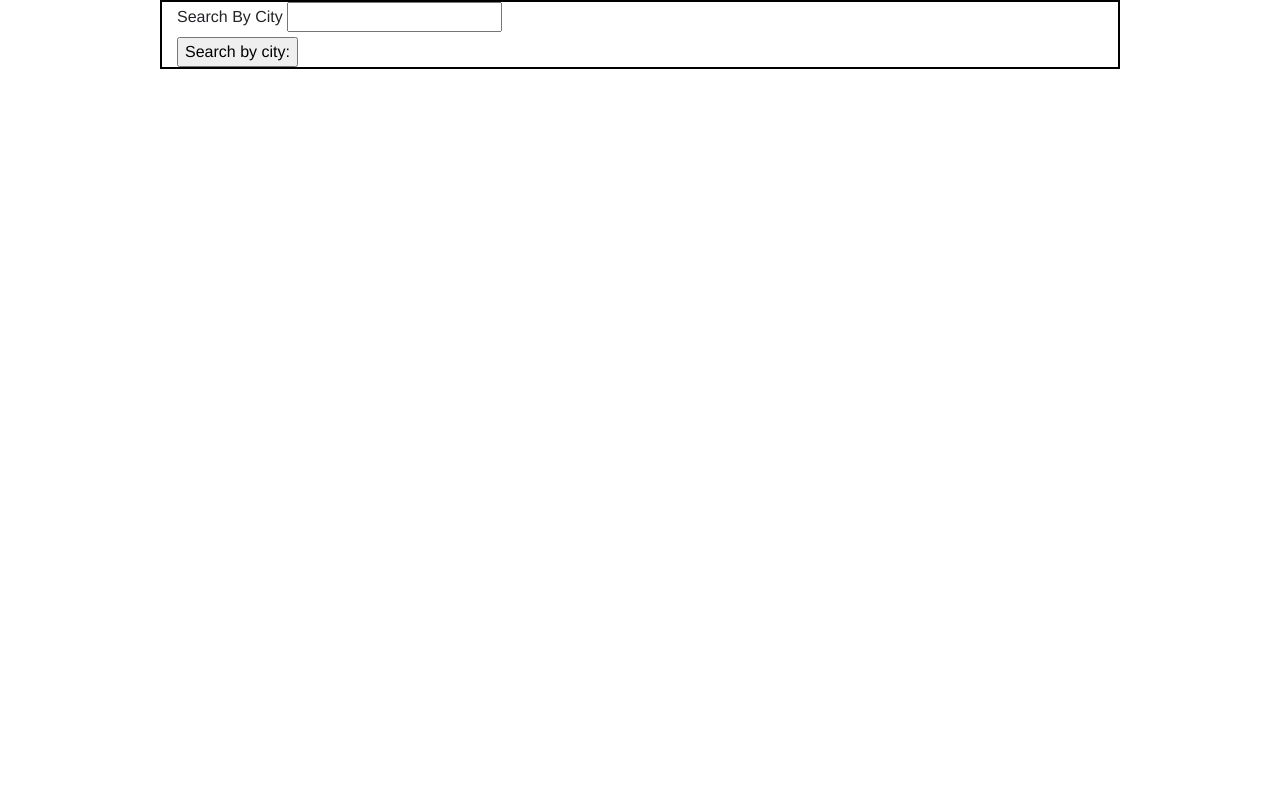
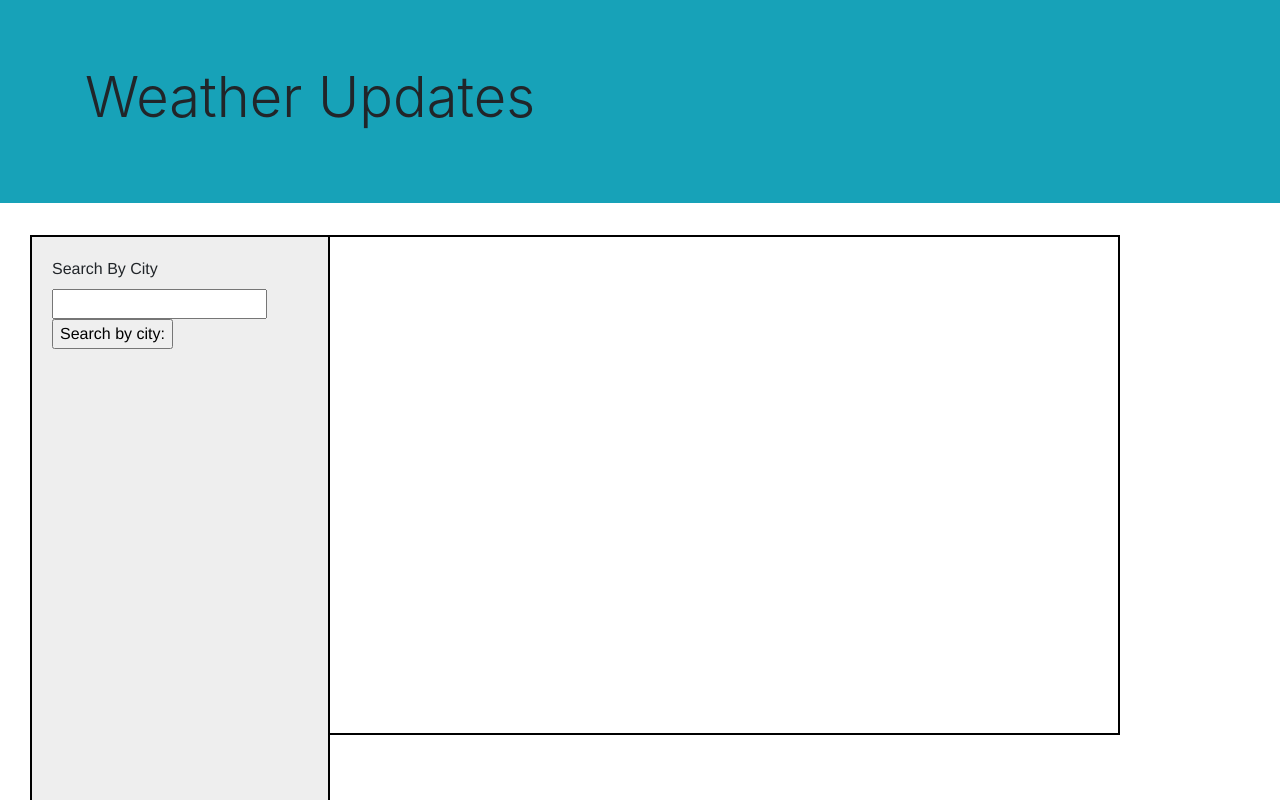
Before and after one commit to tcorn94/Weather_Page, a plain HTML site: page Instructions/index.html in a window 1280 px wide. Shown: the top 800 px of the page. Drawn offline with nearby package versions, Linux system fonts and the light colour scheme; no server answers.

Commit message:
more CSS

```diff
--- a/Instructions/index.html
+++ b/Instructions/index.html
@@ -15,11 +15,19 @@
 </head>
 
 
+<body>
+
+  <!-- input bootstrap header -->
+
+  <div class="jumbotron jumbotron-fluid bg-info">
+      <div class="container">
+        <h1 class="display-4">Weather Updates</h1>
+
+      </div>
+    </div>
 
 
-<body>
-
-  <div class="container">
+  <div class="weather">
         <div class="city"></div>
         <div class="wind"></div>
         <div class="humidity"></div>
@@ -28,18 +36,26 @@
         <script type="text/javascript"></script>
               <div id="buttons-view"></div>
 
-<div id="movie-form"> </div>  <label for="movie-input">Search By City</label>
+
+            </div>
+
+
+
+            <div id="searchArea">
+
+
+              <div id="movie-form"> </div>  <label for="movie-input">Search By City</label>
   <input type="text" id="movie-input"></input>
   <br>
 
   <input id="add-movie" type="submit" value="Search by city:"></input>
 
+</div>
 
 
 
 
 
-  </div>
 
 
 
--- a/Instructions/style.css
+++ b/Instructions/style.css
@@ -1,8 +1,16 @@
-.container{
+.weather{
     width: 960px;
     border: solid 2px black;
     font-family: 'Franklin Gothic Medium', 'Arial Narrow', Arial, sans-serif;
+    font-size: larger;
+    height: 500px;
+    padding: 50px;
+    margin: 0 auto;
+}
 
+.city{
+line-height: 25px;
+text-decoration: underline;
 }
 
 .widget{
@@ -10,3 +18,14 @@
     height: 200px;
     background-color: cadetblue;
 }
+
+#searchArea{
+    width: 300px;
+    height: 800px;
+    font-family: 'Franklin Gothic Medium', 'Arial Narrow', Arial, sans-serif;
+    border: black solid 2px;
+    background-color: #eeeeee;
+    margin: 30px;
+    padding: 20px;
+    margin-top: -500px;
+}
--- a/Instructions/weather.js
+++ b/Instructions/weather.js
@@ -7,9 +7,9 @@ var queryURL = "https://api.openweathermap.org/data/2.5/weather?q=Bujumbura,Buru
             console.log(response);
 
           $(".city").text(response.name + " Weather Details");
-          $(".wind").text("wind speed: " + response.wind.speed);
-          $(".humidity").text("humidity: " + response.main.humidity);
-          $(".temp").text("temperature: " + response.main.temp);
+          $(".wind").text("Wind Speed: " + response.wind.speed);
+          $(".humidity").text("Humidity: " + response.main.humidity);
+          $(".temp").text("Temperature: " + response.main.temp);
 
 
 
```
